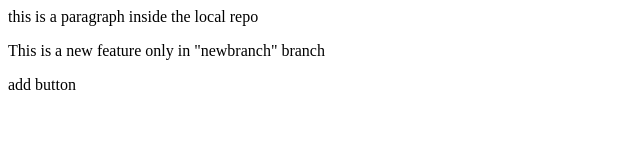
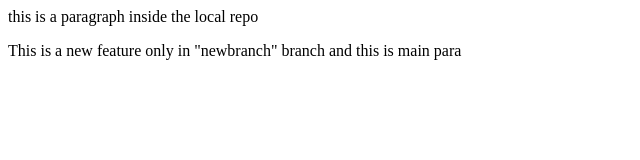
Before and after one commit to Chandan-Mahapatra/localrepo, a plain HTML site: page index.html in a window 1280 px wide. Shown: the whole page, without its empty margins (0-640 px from the left). Drawn offline with Linux system fonts and the light colour scheme.

Commit message:
add line in para

```diff
--- a/index.html
+++ b/index.html
@@ -1,3 +1,2 @@
 <p>this is a paragraph inside the local repo</p>
-<p>This is a new feature only in "newbranch" branch</p>
-<p>add button</p>
+<p>This is a new feature only in "newbranch" branch and this is main para</p>
```
